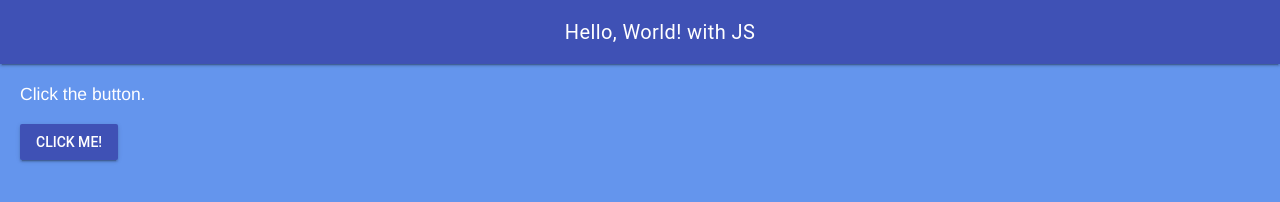
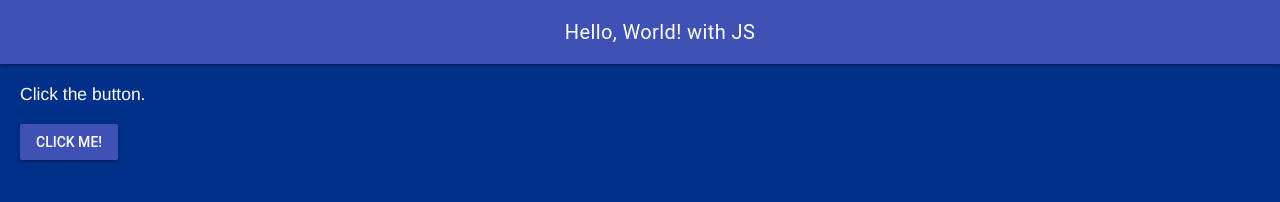
Before and after one commit to MTHS-ICS2O-2-2022/ICS2O-Unit-1-07-timbradyy, a plain HTML site: page index.html in a window 1280 px wide. Drawn offline with nearby package versions, Linux system fonts and the light colour scheme.

Commit message:
fixed colours

```diff
--- a/css/style.css
+++ b/css/style.css
@@ -32,5 +32,5 @@
 }
 
 body {
-  background-color: cornflowerblue;
+  background-color: rgb(0, 48, 137);
 }
```
